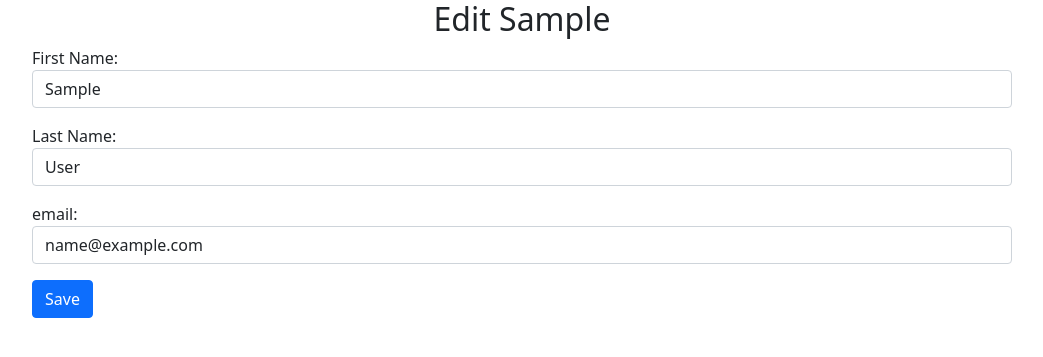
After one commit to DanielRCastaneda/user_cr, a Flask app: template templates/edit.html in a window 1280 px wide. The commit adds this page. Shown: the top 357 px of the page, without its empty margins (68-1111 px from the left). Run offline with Flask 2, Linux system fonts and the light colour scheme; the template is opened without the code that fills it: most values are stand-ins (such as "Sample title", 1, 10 or a date in 2020).

Commit message:
flask_mysql

```diff
--- a/server.py
+++ b/server.py
@@ -1,4 +1,3 @@
-
 from flask import Flask, redirect, render_template, request
 from user import User
 app = Flask(__name__)
@@ -6,6 +5,7 @@ app = Flask(__name__)
 @app.route('/')
 def index():
     return redirect('/users')
+
 @app.route('/users')
 def users():
     return render_template("index.html", all_users = User.get_all())
@@ -20,7 +20,36 @@ def add_user():
     User.save(request.form)
     return redirect('/users')
 
+@app.route('/user/show/<int:id>')
+def show(id):
+    data ={
+        "id":id
+    }
+    return render_template("show_user.html", all_users =User.get_one(data))
 
+@app.route('/user/delete/<int:id>')
+def delete_all(id):
+    data = {
+        'id':id
+    }
+    User.delete(data)
+    return redirect('/users')
 
+@app.route('/user/edit/<int:id>')
+def edit(id):
+    data = {
+        'id' : id
+    }
+    return render_template('edit.html', all_users = User.get_one(data))
+
+@app.route('/return/user', methods=['POST'])
+def return_to_user():
+    return redirect('/users')
+
+@app.route('/user/update', methods=['POST'])
+def update():
+    print(request.form)
+    User.update(request.form)
+    return redirect('/users')
 if __name__=="__main__":
     app.run(debug=True)
--- /dev/null
+++ b/templates/edit.html
@@ -0,0 +1,30 @@
+<!DOCTYPE html>
+<html lang="en">
+<head>
+    <meta charset="UTF-8">
+    <meta http-equiv="X-UA-Compatible" content="IE=edge">
+    <meta name="viewport" content="width=device-width, initial-scale=1.0">
+    <link href="https://cdn.jsdelivr.net/npm/bootstrap@5.1.3/dist/css/bootstrap.min.css" rel="stylesheet"
+    integrity="sha384-1BmE4kWBq78iYhFldvKuhfTAU6auU8tT94WrHftjDbrCEXSU1oBoqyl2QvZ6jIW3" crossorigin="anonymous">
+    <title>Edit User</title>
+</head>
+<body style="width: 1080px;">
+    <form action="/user/update" method="post" style="margin-left: 100px;">
+        <h2 class="text-center">Edit {{all_users.first_name}}</h2>
+        <input type="hidden" name="id" value={{all_users.id}}>
+        <div class="form-group mb-3">
+            <label for="first_name">First Name:</label>
+            <input type="text" name="first_name"  class="form-control" value="{{all_users.first_name}}">
+        </div>
+        <div class="form-group mb-3">
+            <label for="last_name">Last Name:</label>
+            <input type="text" name="last_name"  class="form-control" value="{{all_users.last_name}}">
+        </div>
+        <div class="form-group mb-3">
+            <label for="email">email:    </label>
+            <input type="text" name="email"  class="form-control" value="{{all_users.email}}">
+        </div>
+        <input type="submit" value="Save" class="btn btn-primary">
+    </form>
+</body>
+</html>
```
Also changed, not shown: templates/index.html (+8 -1 lines), templates/show_user.html (added, +27 -0 lines), user.py (+19 -1 lines).
